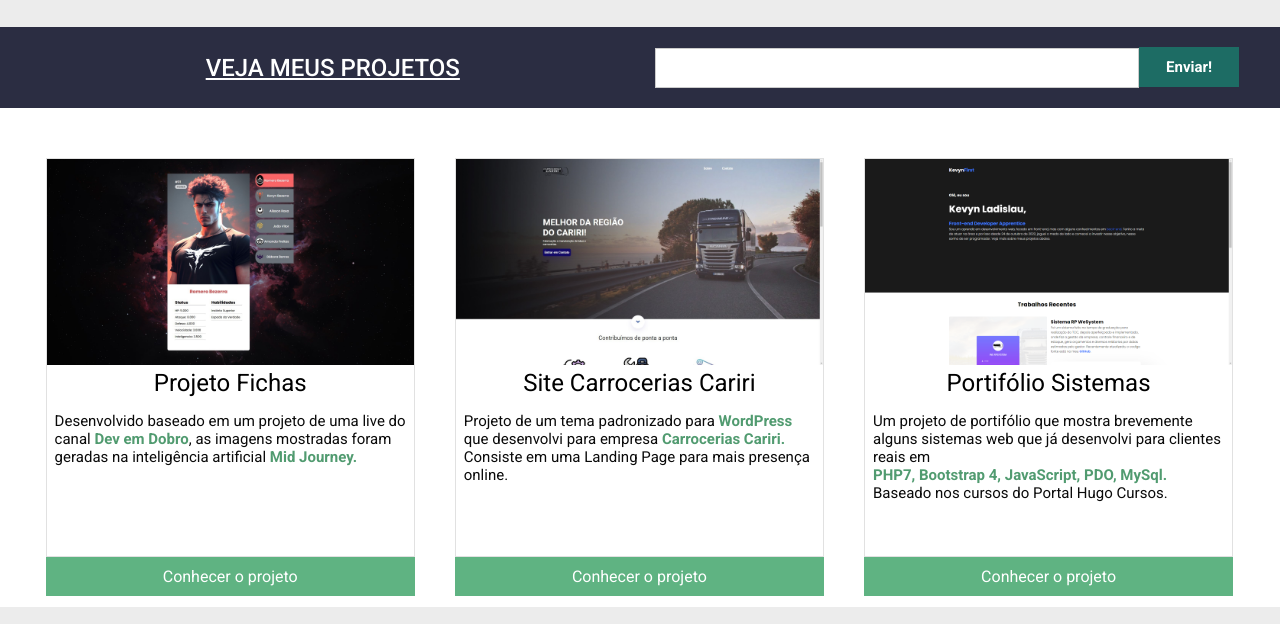
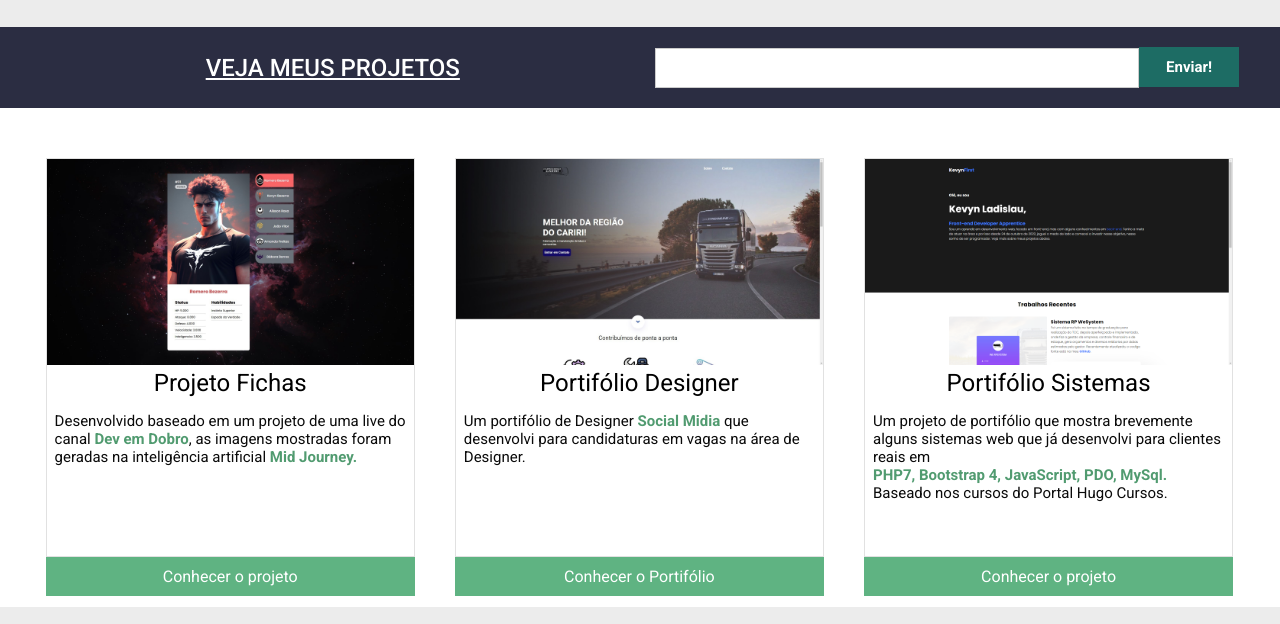
Before and after one commit to KevynFirst/primeiro-projeto, a plain HTML site: page index.html in a window 1280 px wide. Shown: the part 1227-1851 px from the top of the page. Drawn offline with Linux system fonts and the light colour scheme.

Commit message:
Update index.html

```diff
--- a/index.html
+++ b/index.html
@@ -139,10 +139,10 @@
             <div class="cards-wraper">
             <div class="box-single-cards">
             <img src="./imgs/bg1.jpg" />
-                <h2>Site Carrocerias Cariri</h2>
-                <p>Projeto de um tema padronizado para <color>WordPress</color> que desenvolvi para empresa <color>Carrocerias Cariri.</color> Consiste em uma Landing Page para mais presença online.</p>
+                <h2>Portifólio Designer</h2>
+                <p>Um portifólio de Designer <color>Social Midia</color> que desenvolvi para candidaturas em vagas na área de Designer.</p>
             </div><!--box-single-cards-->
-            <a href="https://github.com/KevynFirst/theme-carroceriascariri.git" target="_blank">Conhecer o projeto</a>
+            <a href="https://kevynladislau.crevado.com/portfolio-designer-grafico" target="_blank">Conhecer o Portifólio</a>
 
             </div><!--cards-wraper-->
 
```
